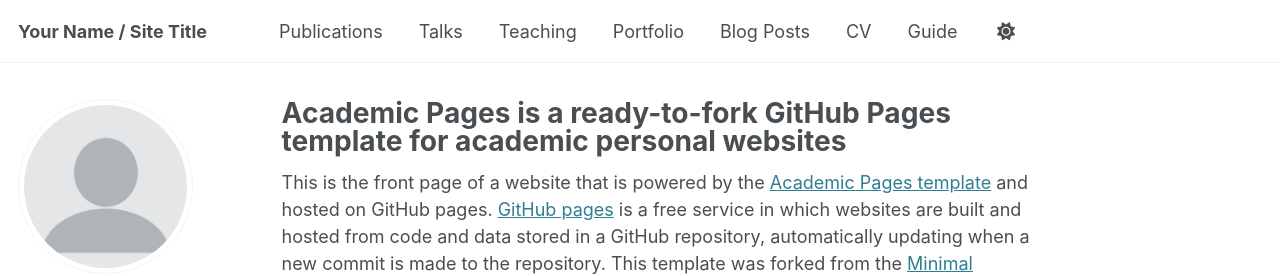
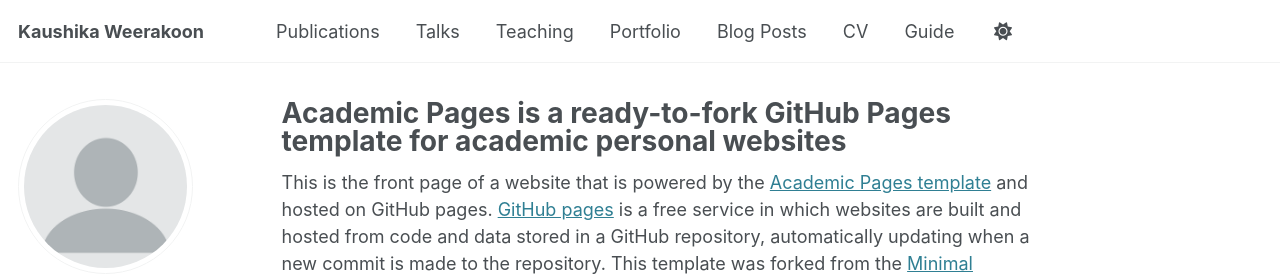
Before and after one commit to kaushikaW/kaushikaW.github.io, a Jekyll site: the page built from _pages/about.md, in a window 1280 px wide. Shown: the top 276 px of the page. Built offline with Jekyll 4.4.1, drawn with Linux system fonts in a browser that asks for light colours; some web fonts are replaced.

Commit message:
Update _config.yml

```diff
--- a/_config.yml
+++ b/_config.yml
@@ -9,7 +9,7 @@
 # Basic Site Settings
 locale                   : "en-US"
 site_theme               : "default"
-title                    : "Your Name / Site Title"
+title                    : "Kaushika Weerakoon"
 title_separator          : "-"
 name                     : &name "Your Name"
 description              : &description "personal description"
```
